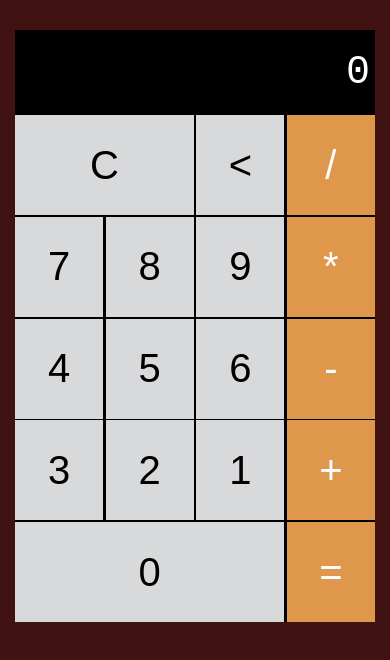
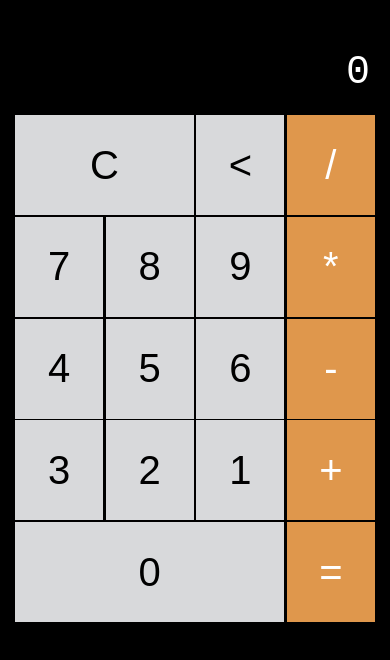
Before and after one commit to westliam-x/fem-example, a plain HTML site: page index.html in a window 390 px wide. Drawn offline with Linux system fonts and the light colour scheme.

Commit message:
Update calulator.css

```diff
--- a/calulator.css
+++ b/calulator.css
@@ -69,7 +69,7 @@ body{
         margin-top: 30px; ;
     }
     body{
-        background-color: rgb(64, 18, 18);
+        background-color: black;
     }
 
 }
```
